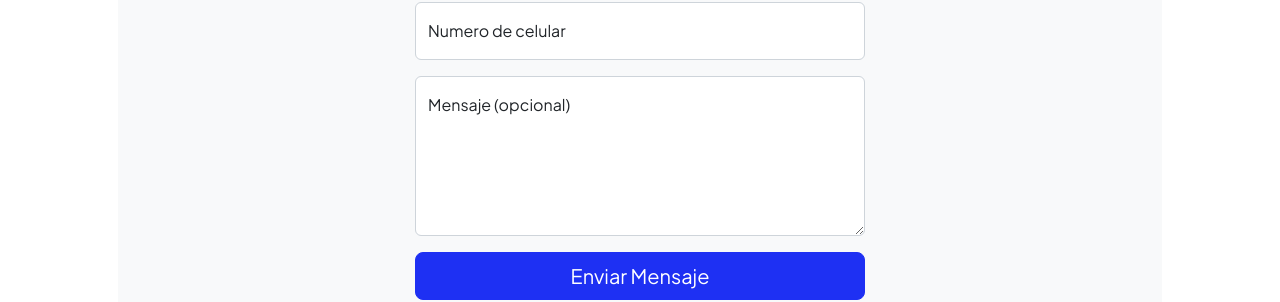
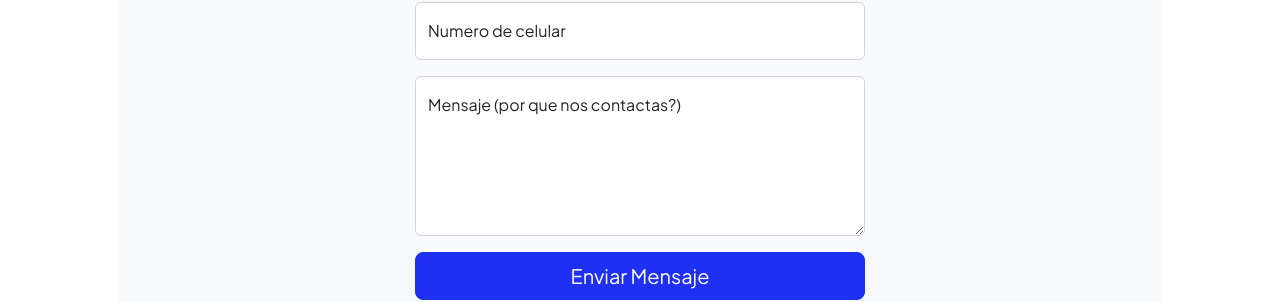
Before and after one commit to Jose-Simon-Pepe/oeste_web, a plain HTML site: page index.html in a window 1280 px wide. Shown: the part 2428-2730 px from the top of the page. Drawn offline with nearby package versions, Linux system fonts and the light colour scheme.

Commit message:
fix index

```diff
--- a/index.html
+++ b/index.html
@@ -258,7 +258,7 @@
                                     <!-- Message input-->
                                     <div class="form-floating mb-3">
                                         <textarea class="form-control" id="message" type="text" placeholder="Podes escribirnos algo aqui" style="height: 10rem"></textarea>
-                                        <label for="message">Mensaje (opcional)</label>
+                                        <label for="message">Mensaje (por que nos contactas?)</label>
                                     </div>
                                     <!-- Submit success message-->
                                     <!---->
```
